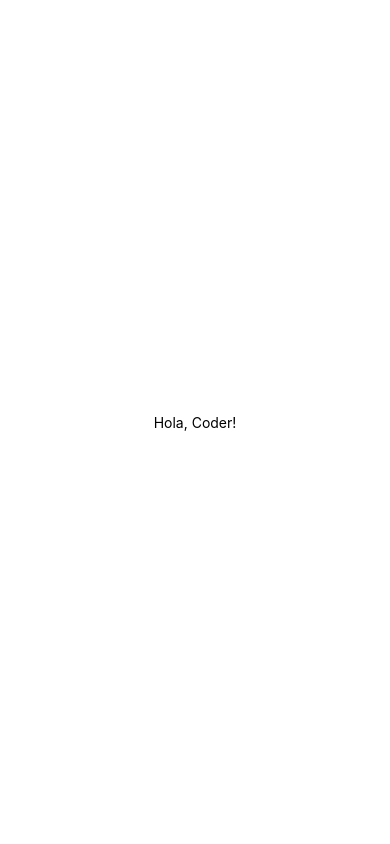
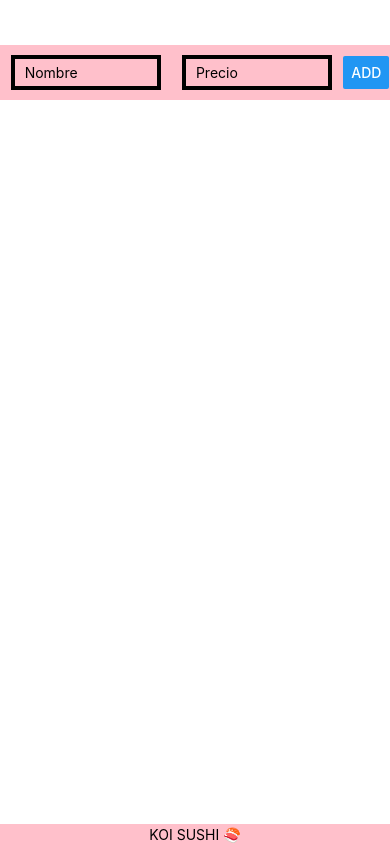
Before and after one commit to CristianEscalante93/AppCoderHouse, a React Native app: screen / in a window 390 px wide. Built offline with nearby package versions, Linux system fonts and the light colour scheme.

Commit message:
segunda entrega

```diff
--- a/App.js
+++ b/App.js
@@ -1,20 +1,98 @@
-import { StatusBar } from 'expo-status-bar';
-import { StyleSheet, Text, View } from 'react-native';
+import { useState } from "react"
+import { View, Text, StyleSheet, TextInput, Button, FlatList, Modal,ScrollView } from "react-native"
+import uuid from 'react-native-uuid'
+import ModalDelete from "./src/components/ModalDelete"
+import AddProduct from "./src/components/AddProduct"
+import ListProduct from "./src/components/ListProduct"
 
-export default function App() {
-  return (
-    <View style={styles.container}>
-      <Text>Hola, Coder!</Text>
-      <StatusBar style="auto" />
+
+const App = () => {
+
+  const [newTitleProduct, setNewTitleProduct] = useState("")
+  const [newPriceProduct, setNewPriceProducts] = useState("")
+  const [products, setProducts] = useState([])
+  const [productSelected, setProductSelected] = useState({})
+  const [modalVisible, setModalVisible] = useState(false)
+
+  const handlerAddProduct = () => {
+
+    const newProduct = {
+      id: uuid.v4(),
+      title: newTitleProduct,
+      price: newPriceProduct
+    }
+
+    setProducts(current => [...current, newProduct])
+    setNewTitleProduct("")
+    setNewPriceProducts("")
+  }
+
+  const handlerModal = (item) => {
+    setProductSelected(item)
+    setModalVisible(true)
+  }
+  const handlerDeleteProduct = () => {
+    setProducts(current => current.filter(product => product.id !== productSelected.id))
+    setModalVisible(false)
+  }
+  const closeModal= ()=>{
+    setModalVisible(false)
+  }
+
+  return <View style={styles.container}>
+    <AddProduct
+      valueTitle={newTitleProduct}
+      valuePrice={newPriceProduct}
+      onChangeTitle={setNewTitleProduct}
+      onChangePrice={setNewPriceProducts}
+      addProduct={handlerAddProduct}
+    />
+
+    <ListProduct
+      products={products}
+      onModal={handlerModal}
+    />
+    <ModalDelete
+      product={productSelected}
+      visible={modalVisible}
+      closeModal={closeModal}
+      onDelete={handlerDeleteProduct}
+    />
+
+    <View style={styles.containerInferior}>
+              <View style={styles.box}>
+                <Text >KOI SUSHI 🍣</Text>
+              </View>
     </View>
-  );
+  </View>
+
 }
 
 const styles = StyleSheet.create({
   container: {
     flex: 1,
-    backgroundColor: '#fff',
-    alignItems: 'center',
-    justifyContent: 'center',
+    justifyContent: "flex-start",
+    alignItems: "center",
+    marginTop: 45,
   },
-});
+
+  listContainer: {
+    backgroundColor:"green",
+    width:"100%",
+    flexDirection:"row",
+    flexWrap:"wrap"
+    },
+
+  containerInferior:{
+    height:20,
+    width:"100%",
+    flexDirection:"row",
+    backgroundColor:"pink",
+    justifyContent: "center",
+    alignItems: "center"
+  },
+})
+
+
+
+export default App
--- a/app.json
+++ b/app.json
@@ -1,7 +1,7 @@
 {
   "expo": {
-    "name": "AppCoderHouse",
-    "slug": "AppCoderHouse",
+    "name": "clase3",
+    "slug": "clase3",
     "version": "1.0.0",
     "orientation": "portrait",
     "icon": "./assets/icon.png",
--- /dev/null
+++ b/src/components/AddProduct.js
@@ -0,0 +1,38 @@
+import {View , TextInput , Button ,StyleSheet} from "react-native"
+
+const AddProduct = ({valueTitle,valuePrice,onChangeTitle,onChangePrice,addProduct}) => {
+
+    return     <View style={styles.inputContainer}>
+                    <TextInput
+                    style={styles.input}
+                    placeholder="Nombre"
+                    value={valueTitle}
+                    onChangeText={(t)=> onChangeTitle(t)}
+                    />
+                    <TextInput
+                    style={styles.input}
+                    placeholder="Precio"
+                    value={valuePrice}
+                    onChangeText={(t)=> onChangePrice(t)}
+                    />
+                    <Button title="ADD" onPress={addProduct} />
+                </View>
+}
+const styles = StyleSheet.create({
+    inputContainer:{
+        flexDirection:"row",
+        alignItems:"center",
+        width:"100%",
+        justifyContent:"space-around",
+        backgroundColor:"pink"
+      },
+      input:{
+        margin:10,
+        borderWidth:4,
+        paddingHorizontal:10,
+        paddingVertical:5,
+        width:150
+      }
+})
+
+export default AddProduct
--- /dev/null
+++ b/src/components/ListProduct/CardProduct.js
@@ -0,0 +1,21 @@
+import {View , Text , Button,StyleSheet } from "react-native"
+
+const CardProduct = ({item,onModal}) => {
+    return <View style={styles.cardProduct}>
+                <Text style={styles.cardTitle}>{item.title}</Text>
+                <Text>{item.price} $</Text>
+                <Button title="DEL" onPress={() => onModal(item)}/>
+            </View>
+}
+const styles = StyleSheet.create({
+    cardProduct:{
+      width:"90%",
+      flexDirection:"row",
+      padding:10,
+      margin:10,
+      justifyContent:"space-around",
+      alignItems:"center",
+      borderWidth:4
+      }
+})
+export default CardProduct
--- /dev/null
+++ b/src/components/ListProduct/index.js
@@ -0,0 +1,29 @@
+import { View, FlatList, Text, Button, StyleSheet , ScrollView } from "react-native"
+import CardProduct from "./CardProduct"
+
+
+const ListProduct = ({ products, onModal }) => {
+    return <ScrollView><View style={styles.listContainer}>
+
+        <FlatList
+        style={styles.cardProduct}
+            data={products}
+            keyExtractor={item => item.id}
+            renderItem={({ item }) => <CardProduct item={item} onModal={onModal} />}
+        />
+
+    </View></ScrollView>
+
+}
+const styles = StyleSheet.create({
+    listContainer: {
+    backgroundColor:"violet",
+    width:"100%",
+    flexDirection:"row",
+    flexWrap:"wrap"
+
+    }
+
+})
+
+export default ListProduct
--- /dev/null
+++ b/src/components/ModalDelete.js
@@ -0,0 +1,38 @@
+import { Modal, View, Text, Button, StyleSheet } from "react-native"
+
+const ModalDelete = ({ product, visible, closeModal, onDelete }) => {
+
+  return <Modal
+    visible={visible}
+    animationType="slide"
+  >
+    <View style={styles.modalContainer}>
+      <View style={styles.modalContent}>
+        <Text style={styles.modalText}>¿esta seguro que quiere borrar?</Text>
+        <Text style={styles.modalText}>{product.title}</Text>
+        <Button title="Confirmo" onPress={onDelete} />
+        <Button title="Cerrar" onPress={() => closeModal()} />
+      </View>
+    </View>
+  </Modal>
+}
+const styles = StyleSheet.create({
+  modalContainer: {
+    flex: 1,
+    alignItems: "center",
+    justifyContent: "center",
+    backgroundColor:"red"
+  },
+  modalContent: {
+    width: "80%",
+    borderWidth: 5,
+    borderRadius:15,
+    padding: 10,
+    gap: 10
+  },
+  modalText: {
+    textAlign: "center",
+    fontWeight: "bold"
+  }
+})
+export default ModalDelete
```
Also changed, not shown: package.json (+4 -3 lines), 1 other file (tests, documents, lock files or other folders).
